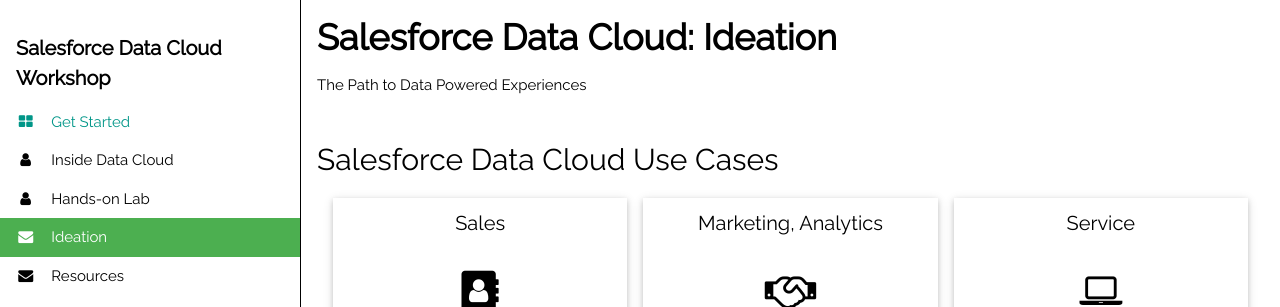
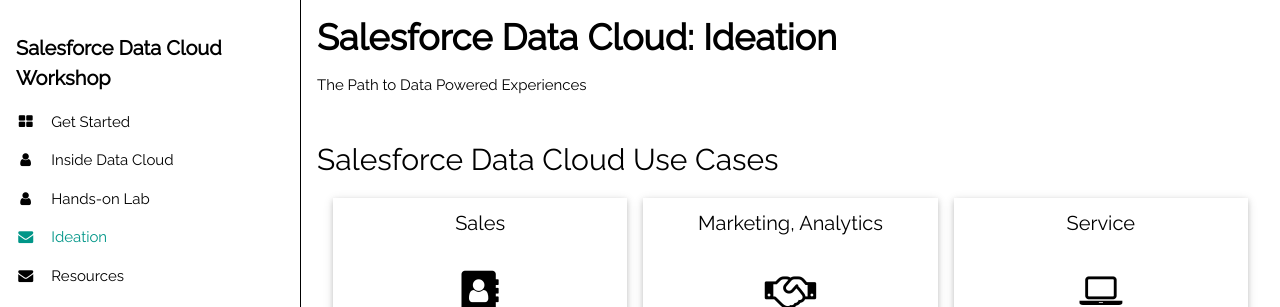
Before and after one commit to datacloud-workshop/datacloud-workshop.github.io, a plain HTML site: page ideation.html in a window 1280 px wide. Shown: the top 307 px of the page. Drawn offline with nearby package versions, Linux system fonts and the light colour scheme.

Commit message:
Update ideation.html

```diff
--- a/ideation.html
+++ b/ideation.html
@@ -48,10 +48,10 @@
     <h4><b>Salesforce Data Cloud Workshop</b></h4>
   </div>
   <div class="w3-bar-block">
-    <a href="http://datacloud-workshop.github.io/index.html" onclick="w3_close()" class="w3-bar-item w3-button w3-padding w3-text-teal"><i class="fa fa-th-large fa-fw w3-margin-right"></i>Get Started </a>
+    <a href="http://datacloud-workshop.github.io/index.html" onclick="w3_close()" class="w3-bar-item w3-button w3-padding"><i class="fa fa-th-large fa-fw w3-margin-right"></i>Get Started </a>
     <a href="http://datacloud-workshop.github.io/insidedatacloud.html" onclick="w3_close()" class="w3-bar-item w3-button w3-padding"><i class="fa fa-user fa-fw w3-margin-right"></i>Inside Data Cloud </a>
     <a href="http://datacloud-workshop.github.io/hands-on.html" onclick="w3_close()" class="w3-bar-item w3-button w3-padding"><i class="fa fa-user fa-fw w3-margin-right"></i>Hands-on Lab</a>
-    <a href="http://datacloud-workshop.github.io/ideation.html" onclick="w3_close()" class="w3-bar-item w3-button w3-padding w3-green"><i class="fa fa-envelope fa-fw w3-margin-right"></i>Ideation </a>
+    <a href="http://datacloud-workshop.github.io/ideation.html" onclick="w3_close()" class="w3-bar-item w3-button w3-padding w3-text-teal"><i class="fa fa-envelope fa-fw w3-margin-right"></i>Ideation </a>
     <a href="http://datacloud-workshop.github.io/resources.html" onclick="w3_close()" class="w3-bar-item w3-button w3-padding"><i class="fa fa-envelope fa-fw w3-margin-right"></i>Resources </a>
   </div>
 </nav>
```
